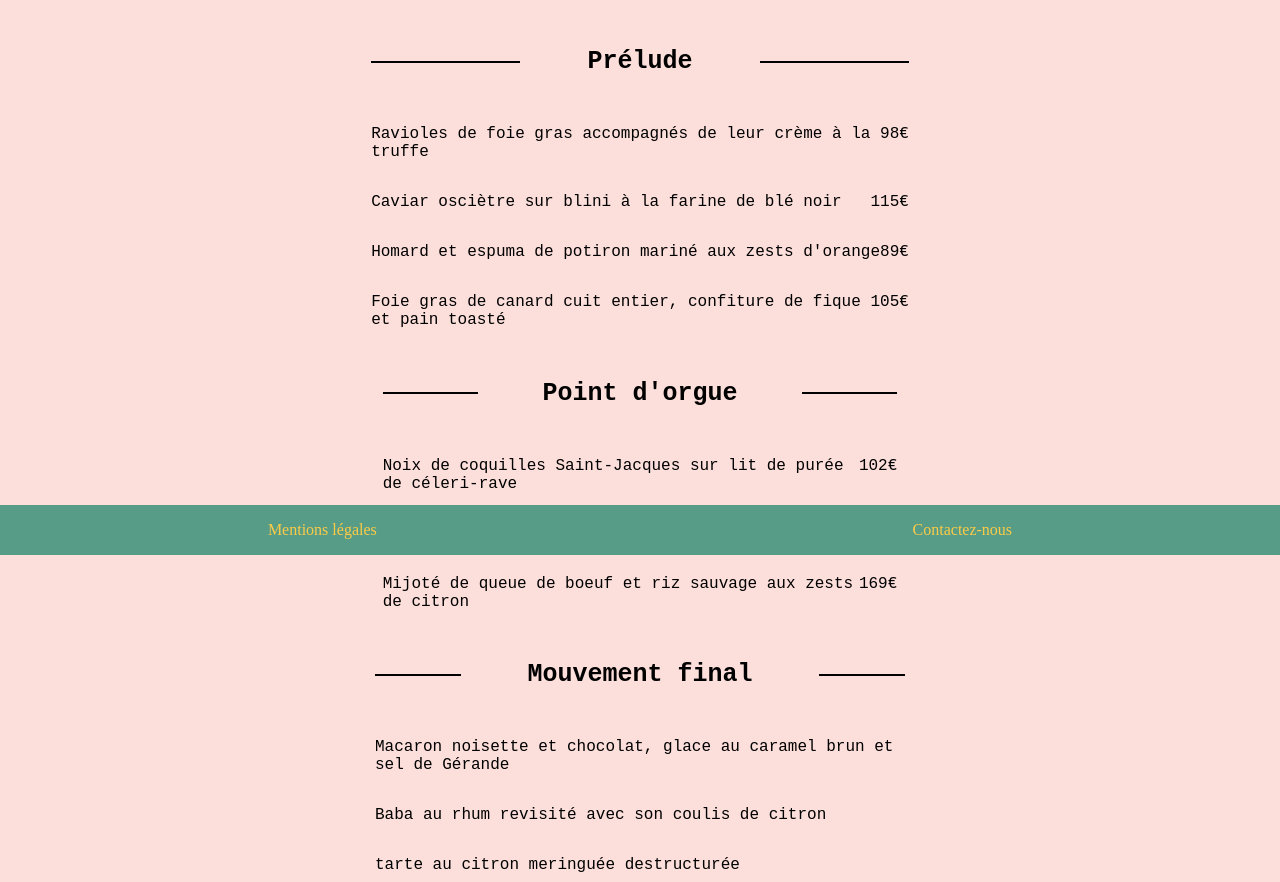
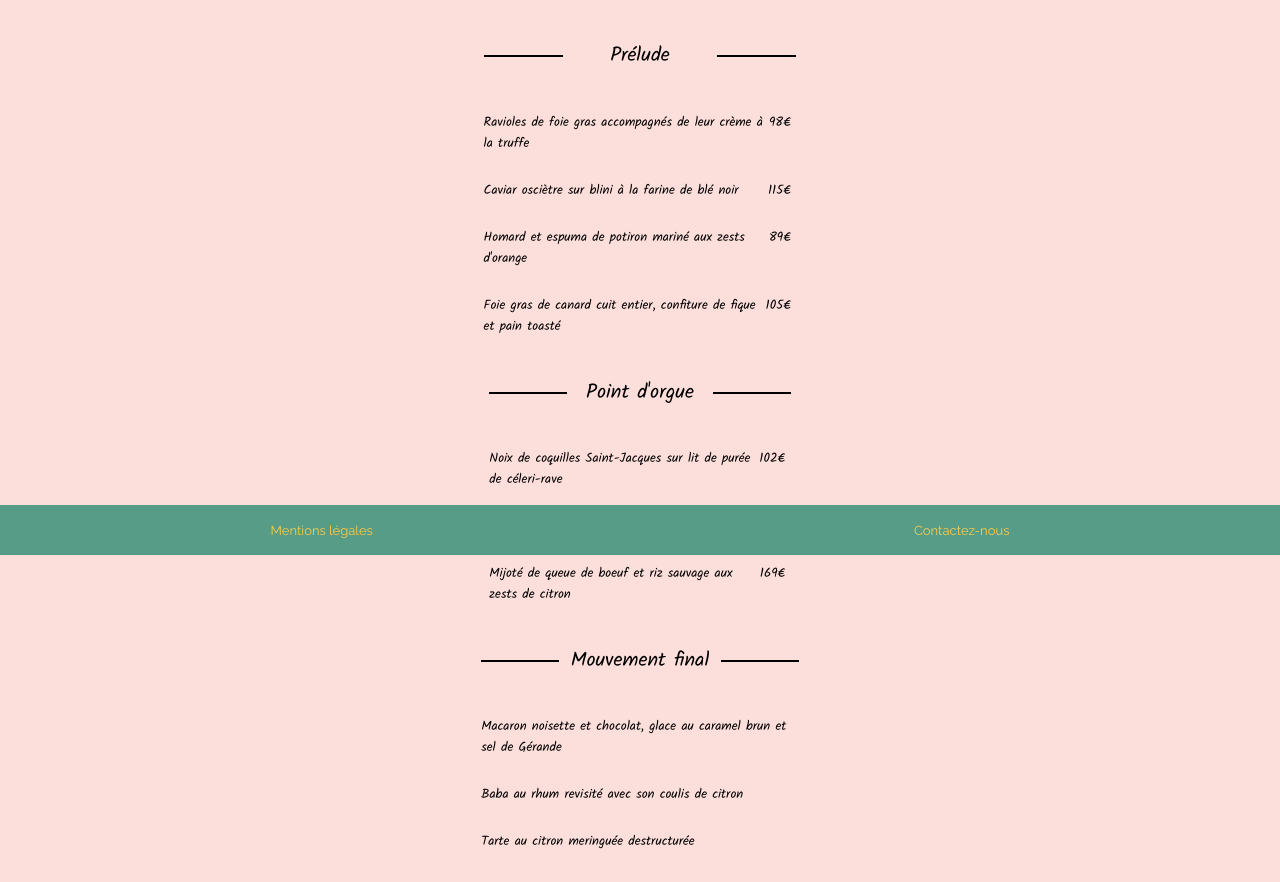
Before and after one commit to BrigitteGabaud/BrigitteGabaud_3_01092020, a website: page page/la-note-enchantee.html in a window 1280 px wide. Shown: the part 245-1127 px from the top of the page. Drawn offline with Linux system fonts and the light colour scheme; a web font is replaced by a local one.

Commit message:
Note finitions html+css

```diff
--- a/css/style2.css
+++ b/css/style2.css
@@ -23,18 +23,16 @@ html {
 }
 h4{
   text-align:center;
-    font-size: 25px;
+  font-size: 20px;
+  font-weight: 200;
 }
 .hr{
   display: flex;
   align-items: center;
 }
-  .hr::before,.hr::after{
-    border-top: black 2px solid;
-    content: "";
-    flex: 1;
-    margin-left: 10%;
-    margin-right: 10%;
+p{
+  font-size: 13px;
+  margin-right: 6px;
 }
 /* ---------------------- */
 /* ==     HEADER          */
@@ -48,7 +46,7 @@ header {
 
 h1 {
   color: rgba(253, 203, 70, 1);
-    font-family: 'Raleway', 'Courier New', Courier, monospace;
+  font-family: 'Raleway','Courier New', Courier, monospace;
 }
 /*--------------*/
 /* ==  MAIN     */
@@ -62,7 +60,7 @@ header {
   margin-bottom: 20px;
   background-color: rgba(252,223,219,1);
   box-shadow:0px 0px 3px 2px rgba(241,241,241,1);
-    font-family: 'Devonshire','Courier New', Courier, monospace;
+  font-family: 'kalam', 'Courier New', Courier, monospace;
 }
 #title_page h3{
   font-size: 30px;
@@ -75,6 +73,64 @@ header {
   height: auto;
   padding-top: 25px;
   padding-bottom: 35px;
+}
+#note h3{
+  font-family:'Devonshire', 'Courier New', Courier, monospace;
+  font-size: 30px;
+}
+.hr_1{
+  display: flex;
+  align-items: center;
+}
+.hr_1::before{
+  border-top: black 2px solid;
+  content: "";
+  flex: 1;
+  margin-left: 10%;
+  margin-right: 12%;
+}
+.hr_1::after{
+  border-top: black 2px solid;
+  content: "";
+  flex: 1;
+  margin-left: 12%;
+  margin-right: 10%;
+}
+.hr_2{
+  display: flex;
+  align-items: center;
+}
+.hr_2::before{
+  border-top: black 2px solid;
+  content: "";
+  flex: 1;
+  margin-left: 10%;
+  margin-right: 5%;
+}
+.hr_2::after{
+  border-top: black 2px solid;
+  content: "";
+  flex: 1;
+  margin-left: 5%;
+  margin-right: 10%;
+}
+.hr_3{
+  display: flex;
+  align-items: center;
+}
+.hr_3::before{
+  border-top: black 2px solid;
+  content: "";
+  flex: 1;
+  margin-left: 10%;
+  margin-right: 3%;
+}
+.hr_3::after{
+  border-top: black 2px solid;
+  content: "";
+  flex: 1;
+  margin-left: 3%;
+  margin-right: 10%;
 }
 .icon{
   display: flex;
@@ -97,7 +153,9 @@ header {
   height: 30px;
 }
 #bottom_menu p{
-   margin-top: 30px;
+  font-family:'Devonshire', 'Courier New', Courier, monospace;
+  font-size: 20px;
+  margin-top: 25px;
   margin-left: 10px;
 }
 
@@ -118,8 +176,9 @@ footer{
 footer a{
     color:rgba(253, 203, 70, 1);
     margin:5px auto;
-    font-weight:lighter;
-    font-size: medium;
+    font-family: 'Raleway','Courier New', Courier, monospace;
+    font-weight:400;
+    font-size: 13px;
 }
 /* ------------------------
  * animation shake-bottom
--- a/page/la-note-enchantee.html
+++ b/page/la-note-enchantee.html
@@ -49,7 +49,7 @@
             </div>
             <section class=containeur_menu_details> <!--Entrées-->
                 <div class="title">
-                    <div class="hr">
+                    <div class="hr_1">
                         <h4>Prélude</h4>
                     </div>
                 </div>
@@ -73,7 +73,7 @@
 
             <section class=container_menu_details><!--Plats-->
                 <div class="title">
-                    <div class="hr">
+                    <div class="hr_2">
                         <h4>Point d'orgue</h4>
                     </div>
                 </div>
@@ -93,7 +93,7 @@
 
             <section class=container_menu_details><!--Desserts-->
                 <div class="title">
-                    <div class="hr">
+                    <div class="hr_3">
                         <h4>Mouvement final</h4>
                     </div>
                 </div>
@@ -104,7 +104,7 @@
                     <p>Baba au rhum revisité avec son coulis de citron</p>
                 </div>
                 <div class="menu_details">
-                    <p>tarte au citron meringuée destructurée</p>
+                    <p>Tarte au citron meringuée destructurée</p>
                 </div>
             </section>
 
```
Lines whose indentation alone changed are shown as unchanged.
